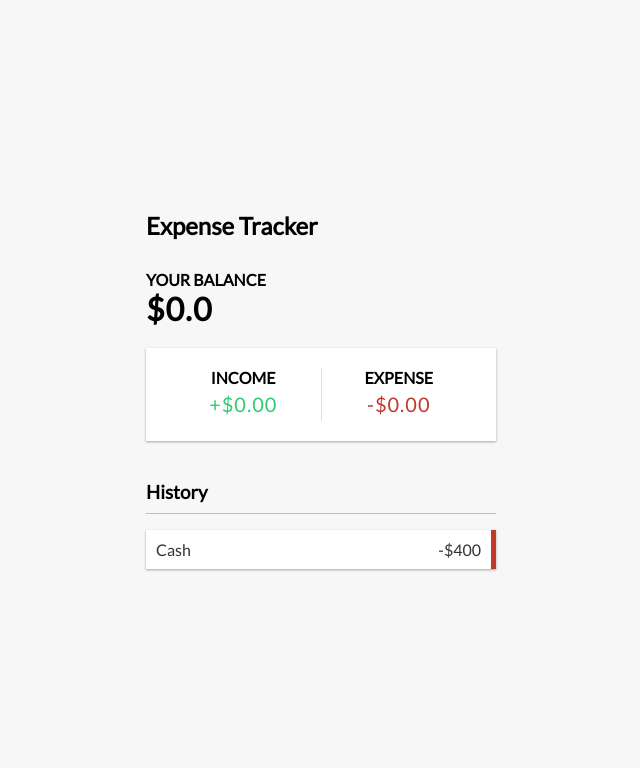
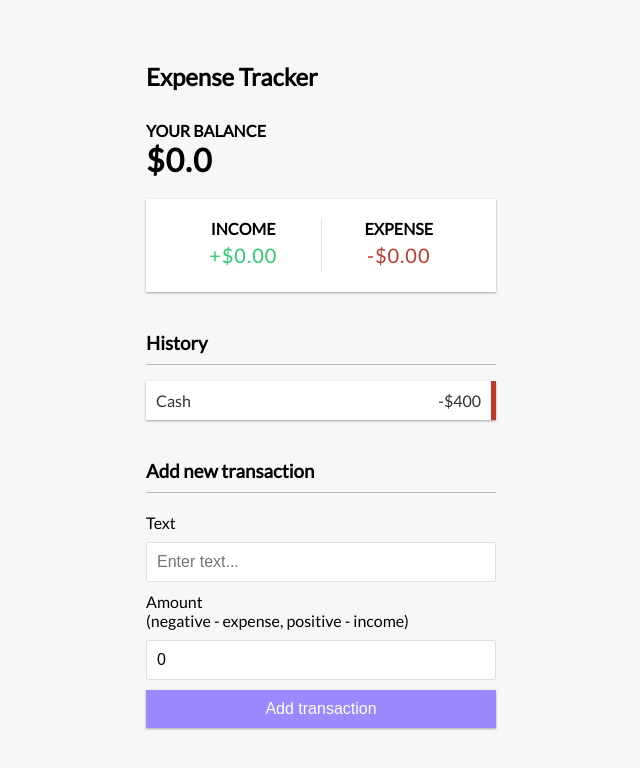
Before and after one commit to HassanMasoud/expense-tracker, a React (Create React App) app: page / in a window 1280 px wide. Shown: the top 768 px of the page, without its empty margins (319-959 px from the left). Built offline with nearby package versions, Linux system fonts and the light colour scheme.

Commit message:
Create global state

```diff
--- a/src/App.js
+++ b/src/App.js
@@ -3,6 +3,7 @@ import Header from "./components/Header";
 import Balance from "./components/Balance";
 import IncomeExpenses from "./components/IncomeExpenses";
 import TransactionList from "./components/TransactionList";
+import AddTransaction from "./components/AddTransaction";
 
 import "./App.css";
 
@@ -14,6 +15,7 @@ function App() {
         <Balance />
         <IncomeExpenses />
         <TransactionList />
+        <AddTransaction />
       </div>
     </div>
   );
--- a/src/components/AddTransaction.js
+++ b/src/components/AddTransaction.js
@@ -1,20 +1,33 @@
-import React from "react";
+import React, { useState } from "react";
 
 const AddTransaction = () => {
+  const [text, setText] = useState("");
+  const [amount, setAmount] = useState(0);
+
   return (
     <>
       <h3>Add new transaction</h3>
       <form>
         <div className="form-control">
           <label htmlFor="text">Text</label>
-          <input type="text" placeholder="Enter text..." />
+          <input
+            type="text"
+            value={text}
+            onChange={(e) => setText(e.target.value)}
+            placeholder="Enter text..."
+          />
         </div>
         <div className="form-control">
-          <label hmtlFor="amount">
+          <label htmlFor="amount">
             Amount <br />
             (negative - expense, positive - income)
           </label>
-          <input type="number" placeholder="Enter amount..." />
+          <input
+            type="number"
+            value={amount}
+            onChange={(e) => setAmount(e.target.value)}
+            placeholder="Enter amount..."
+          />
         </div>
         <button className="btn">Add transaction</button>
       </form>
```
Also changed, not shown: src/context/GlobalState.js (added, +26 -0 lines).
